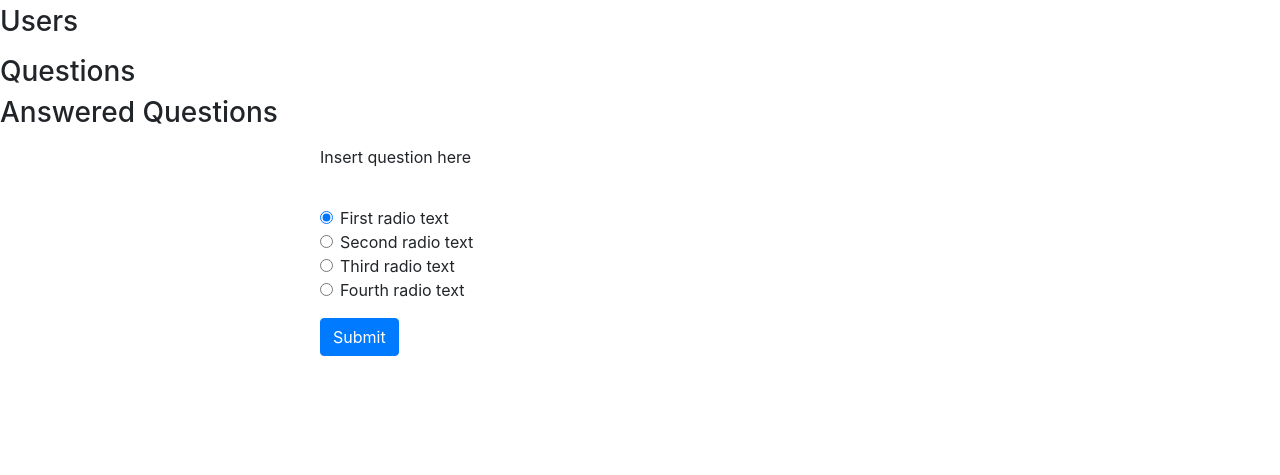
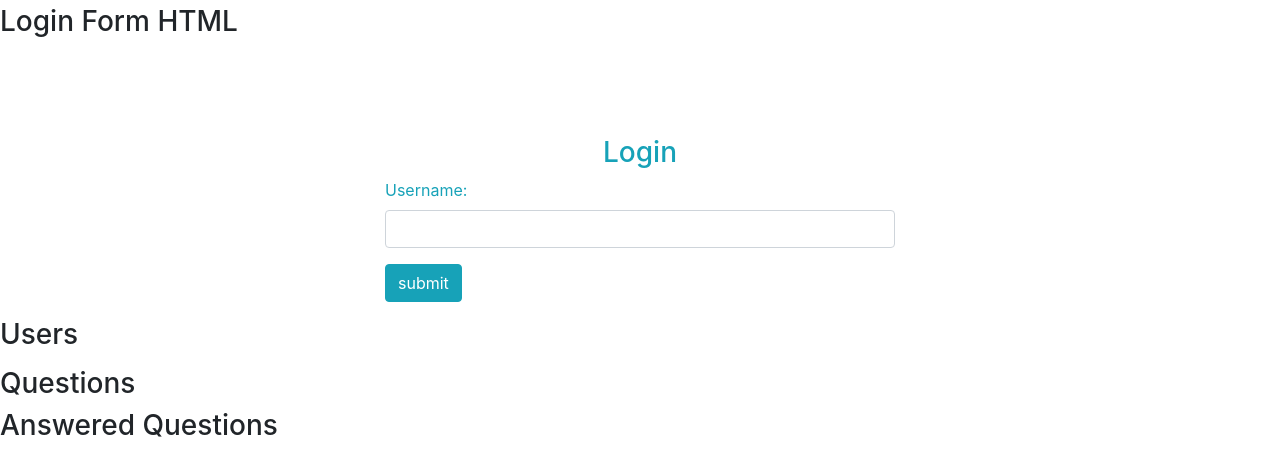
Before and after one commit to jstricklin89/quiz-app-frontend, a website: page app/index.html in a window 1280 px wide. Shown: the part 107-582 px from the top of the page. Drawn offline with nearby package versions, Linux system fonts and the light colour scheme; no server answers.

Commit message:
form added for login

```diff
--- a/app/index.html
+++ b/app/index.html
@@ -13,6 +13,9 @@
   <title>Quiz App</title>
 </head>
 
+
+
+
 <body>
   <nav class="navbar navbar-expand-lg navbar navbar-dark bg-dark">
     <a class="navbar-brand" href="#">QuizApp</a>
@@ -23,19 +26,48 @@
     <div class="collapse navbar-collapse" id="navbarNav">
       <ul class="navbar-nav">
         <li class="nav-item active">
-          <a class="nav-link" href="#">Sign Up <span class="sr-only">(current)</span></a>
+          <a class="nav-link">Sign Up <span class="sr-only">(current)</span></a>
         </li>
         <li class="nav-item">
-          <a class="nav-link" href="#">Login</a>
+          <a class="nav-link">Login</a>
         </li>
         <li class="nav-item">
-          <a class="nav-link" href="#">Logout</a>
+          <a class="nav-link">Logout</a>
         </li>
       </ul>
     </div>
   </nav>
   <div class="title centered">
     <h1 class="text-center">QuizApp</h1>
+  </div>
+
+  <h3>Login Form HTML</h3>
+  <!-- login or create login based on the event listeners on the nav bar buttons.  -->
+  <!-- show and hide based on the event listeners -->
+  <!-- need to post the value in the form on submit: event.target.value or whatever....if you can see the value so you can use it then good. -->
+
+  <div id="login">
+    <h3 class="text-center text-white pt-5">Login form</h3>
+    <div class="container">
+      <div id="login-row" class="row justify-content-center align-items-center">
+        <div id="login-column" class="col-md-6">
+          <div id="login-box" class="col-md-12">
+            <form id="login-form" class="form" action="" method="post">
+              <h3 class="text-center text-info">Login</h3>
+              <div class="form-group">
+                <label for="username" class="text-info">Username:</label><br>
+                <input type="text" name="username" id="username" class="form-control">
+              </div>
+
+              <div class="form-group">
+                <input type="submit" name="submit" class="btn btn-info btn-md" value="submit">
+              </div>
+
+            </form>
+          </div>
+        </div>
+      </div>
+    </div>
   </div>
 
   <h3>Users</h3>
@@ -62,7 +94,7 @@
           <div class="form-check">
             <input class="form-check-input" type="radio" name="answerRadio" id="answerRadio1" value="option1" checked>
             <label class="form-check-label" id="answerText1" for="answerRadio1">
-                First radio text
+              First radio text
             </label>
           </div>
           <div class="form-check">
--- a/app/js/index.js
+++ b/app/js/index.js
@@ -1,5 +1,5 @@
-let questions = []
-let filteredQuestions = []
+let questions = [];
+let filteredQuestions = [];
 document.addEventListener("DOMContentLoaded", () => {
   const userURL = "http://localhost:3000/api/v1/users";
   fetch(userURL)
@@ -39,35 +39,35 @@ document.addEventListener("DOMContentLoaded", () => {
         ).innerHTML += newAnsweredQuestion.showAnsweredQuestion();
       });
     });
+  document.getElementById("question-form").style.display = "none";
+  document.getElementById("category-id").style.display = "none";
 });
 
 function createFilteredQuestionsForCategory(event) {
   filteredQuestions = questions.filter(question => {
-    return question.cat_id == parseInt(event.target.dataset.id)
-  })
-  displayQuestion()
+    return question.cat_id == parseInt(event.target.dataset.id);
+  });
+  displayQuestion();
 }
 
 function displayQuestion() {
   if (filteredQuestions.length > 0) {
-    filteredQuestions.shift().showQuestion()
-    submitListener()
+    filteredQuestions.shift().showQuestion();
+    submitListener();
   } else {
-    document.getElementById('question-form').style.display = "none"
+    document.getElementById("question-form").style.display = "none";
   }
 }
 
 function submitListener() {
-  document.addEventListener('submit', (event) => {
-    event.preventDefault()
-    postAnsweredQuestion(event)
-  })
+  document.addEventListener("submit", event => {
+    event.preventDefault();
+    postAnsweredQuestion(event);
+  });
 }
 
 function postAnsweredQuestion(event) {
-  debugger
-  const postQuestionURL = "http://localhost:3000/api/v1/answered_questions"
-  fetch(`postQuestionURL/${event.target.dataset.id}`, {
-
-  })
+  debugger;
+  const postQuestionURL = "http://localhost:3000/api/v1/answered_questions";
+  fetch(`postQuestionURL/${event.target.dataset.id}`, {});
 }
```
